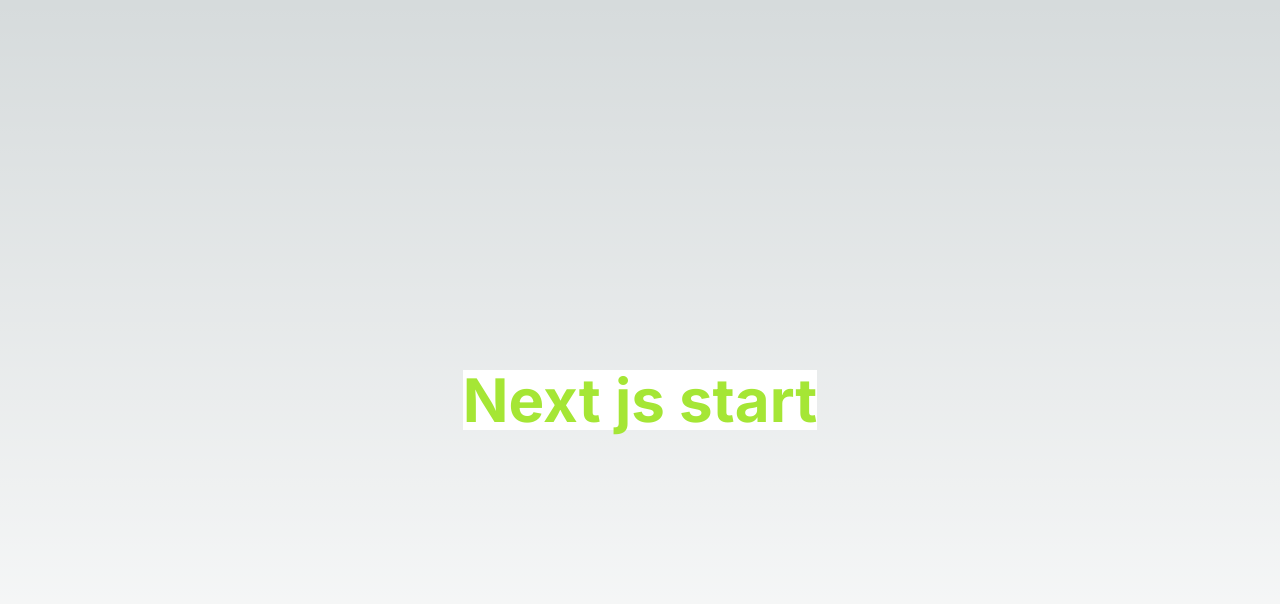
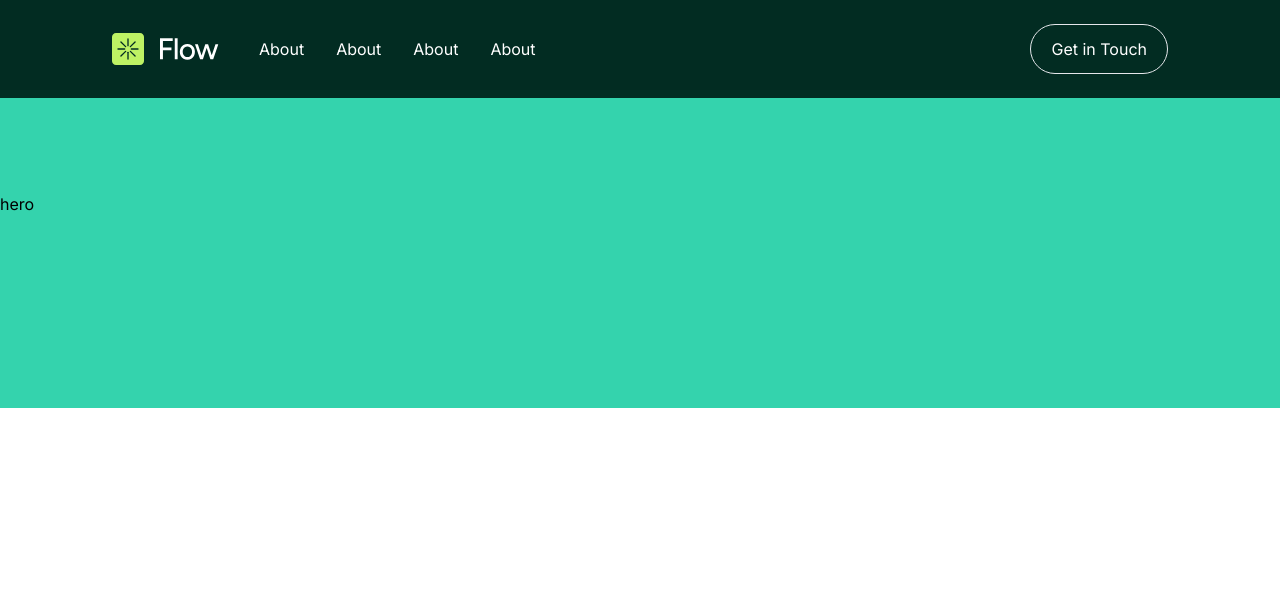
Before and after one commit to Nikolas-Vardeberg/sanity, a Next.js app: page / in a window 1280 px wide. Shown: the top 604 px of the page. Built offline with nearby package versions, Linux system fonts and the light colour scheme.

Commit message:
feat: header component

```diff
--- a/app/globals.css
+++ b/app/globals.css
@@ -1,33 +1,3 @@
 @tailwind base;
-@tailwind components;
-@tailwind utilities;
-
-:root {
-  --foreground-rgb: 0, 0, 0;
-  --background-start-rgb: 214, 219, 220;
-  --background-end-rgb: 255, 255, 255;
-}
-
-@media (prefers-color-scheme: dark) {
-  :root {
-    --foreground-rgb: 255, 255, 255;
-    --background-start-rgb: 0, 0, 0;
-    --background-end-rgb: 0, 0, 0;
-  }
-}
-
-body {
-  color: rgb(var(--foreground-rgb));
-  background: linear-gradient(
-      to bottom,
-      transparent,
-      rgb(var(--background-end-rgb))
-    )
-    rgb(var(--background-start-rgb));
-}
-
-@layer utilities {
-  .text-balance {
-    text-wrap: balance;
-  }
-}
+  @tailwind components;
+  @tailwind utilities;
--- a/app/layout.tsx
+++ b/app/layout.tsx
@@ -1,6 +1,7 @@
 import type { Metadata } from "next";
 import { Inter } from "next/font/google";
 import "./globals.css";
+import Header from "@/components/layout/Header";
 
 const inter = Inter({ subsets: ["latin"] });
 
@@ -16,7 +17,10 @@ export default function RootLayout({
 }>) {
   return (
     <html lang="en">
-      <body className={inter.className}>{children}</body>
+      <body className={inter.className}>
+        <Header />
+        {children}
+      </body>
     </html>
   );
 }
--- a/app/page.tsx
+++ b/app/page.tsx
@@ -1,13 +1,12 @@
+import Logo from "@/components/elements/icons/Logo";
+import Header from "@/components/layout/Header";
+import { Hero } from "@/components/sections/hero/page";
 import Image from "next/image";
 
 export default function Home() {
   return (
     <main className="no-scrollbar">
-      <div className="h-screen w-screen flex justify-center items-center">
-        <h1 className="bg-white text-primary-400 text-6xl font-bold">
-          Next js start
-        </h1>
-      </div>
+      <Hero />
     </main>
   );
 }
--- /dev/null
+++ b/components/elements/icons/Logo.tsx
@@ -0,0 +1,35 @@
+
+
+const Logo = () => {
+    return(
+        <svg width="107" height="40" viewBox="0 0 107 40" fill="none" xmlns="http://www.w3.org/2000/svg">
+        <g clip-path="url(#clip0_2011_1133)">
+            <g clip-path="url(#clip1_2011_1133)">
+                <path d="M0 8C0 5.79086 1.79086 4 4 4H28C30.2091 4 32 5.79086 32 8V32C32 34.2091 30.2091 36 28 36H4C1.79086 36 0 34.2091 0 32V8Z" fill="#BEF264"></path>
+                <rect x="15.3335" y="9.33337" width="1.33333" height="8" rx="0.666667" fill="#022C22"></rect>
+                <rect x="15.3335" y="22.6667" width="1.33333" height="8" rx="0.666667" fill="#022C22"></rect>
+                <rect x="23.071" y="11.9861" width="1.33333" height="8" rx="0.666667" transform="rotate(45 23.071 11.9861)" fill="#022C22"></rect>
+                <rect x="13.6431" y="21.4142" width="1.33333" height="8" rx="0.666667" transform="rotate(45 13.6431 21.4142)" fill="#022C22"></rect>
+                <rect x="18.667" y="20.6667" width="1.33333" height="8" rx="0.666667" transform="rotate(-90 18.667 20.6667)" fill="#022C22"></rect>
+                <rect x="5.3335" y="20.6667" width="1.33333" height="8" rx="0.666667" transform="rotate(-90 5.3335 20.6667)" fill="#022C22"></rect>
+                <rect x="17.4143" y="22.3571" width="1.33333" height="8" rx="0.666667" transform="rotate(-45 17.4143 22.3571)" fill="#022C22"></rect>
+                <rect x="7.98633" y="12.9288" width="1.33333" height="8" rx="0.666667" transform="rotate(-45 7.98633 12.9288)" fill="#022C22"></rect>
+                <path d="M48 30.3072V9.33337H50.9363V30.3072H48ZM50.5468 21.3184V18.6218H59.4457V21.3184H50.5468ZM50.5468 12.03V9.33337H60.7041V12.03H50.5468Z" fill="white"></path>
+                <path d="M62.7685 30.3072V9.33337H65.6149V30.3072H62.7685Z" fill="white"></path>
+                <path d="M75.4295 30.6667C73.9314 30.6667 72.6131 30.3371 71.4745 29.6779C70.3359 28.9988 69.437 28.07 68.7779 26.8914C68.1387 25.7129 67.8191 24.3546 67.8191 22.8165C67.8191 21.2784 68.1387 19.9201 68.7779 18.7416C69.4171 17.5631 70.3059 16.6442 71.4445 15.9851C72.5831 15.3059 73.8915 14.9663 75.3696 14.9663C76.8478 14.9663 78.1561 15.3059 79.2947 15.9851C80.4333 16.6442 81.3222 17.5631 81.9614 18.7416C82.6006 19.9201 82.9202 21.2784 82.9202 22.8165C82.9202 24.3546 82.6006 25.7129 81.9614 26.8914C81.3222 28.07 80.4333 28.9988 79.2947 29.6779C78.1761 30.3371 76.8877 30.6667 75.4295 30.6667ZM75.4295 28.06C76.3284 28.06 77.1274 27.8402 77.8265 27.4008C78.5257 26.9414 79.065 26.3221 79.4445 25.5431C79.844 24.7641 80.0438 23.8552 80.0438 22.8165C80.0438 21.7778 79.844 20.869 79.4445 20.0899C79.065 19.3109 78.5157 18.7017 77.7966 18.2622C77.0775 17.8028 76.2685 17.5731 75.3696 17.5731C74.4508 17.5731 73.6418 17.8028 72.9426 18.2622C72.2435 18.7017 71.6942 19.3109 71.2947 20.0899C70.8952 20.869 70.6955 21.7778 70.6955 22.8165C70.6955 23.8552 70.8952 24.7641 71.2947 25.5431C71.6942 26.3221 72.2535 26.9414 72.9726 27.4008C73.6917 27.8402 74.5107 28.06 75.4295 28.06Z" fill="white"></path>
+                <path d="M98.3944 30.3072L103.458 15.3259H106.305L101.211 30.3072H98.3944ZM88.297 30.3072L93.2708 15.3259H95.8476L90.9337 30.3072H88.297ZM88.0873 30.3072L82.9937 15.3259H85.8701L90.8139 30.3072H88.0873ZM98.3944 30.3072L93.4806 15.3259H96.0873L101.031 30.3072H98.3944Z" fill="white"></path>
+            </g>
+        </g>
+        <defs>
+            <clipPath id="clip0_2011_1133">
+                <rect width="106.667" height="40" fill="white"></rect>
+            </clipPath>
+            <clipPath id="clip1_2011_1133">
+                <rect width="106.667" height="40" fill="white"></rect>
+            </clipPath>
+        </defs>
+    </svg>
+    )
+}
+
+export default Logo
--- /dev/null
+++ b/components/layout/Header.tsx
@@ -0,0 +1,52 @@
+"use client"
+
+import Link from "next/link"
+import Logo from "../elements/icons/Logo"
+import { Menu } from "lucide-react"
+import { useState } from "react"
+import cx from "classnames"
+
+
+const Header = () => {
+    const [showMenu, setShowMenu] = useState(false);
+    const toggleMenu = () => {
+        setShowMenu((prev) => !prev);
+    }
+
+    return(
+        <header className="fixed bg-secondary-950 w-full py-6 border-b sm:border-none">
+            <div className="container flex justify-between">
+                <div className="flex items-center gap-10">
+                    <Link href="/" className="z-10">
+                        <Logo />
+                    </Link>
+                    <nav className={cx("flex gap-8 list-none bg-secondary-950 sm:relative sm:translate-y-0 sm:h-fit sm:w-fit absolute h-screen w-screen right-0 top-0 text-white flex-col items-center transition-all justify-center sm:flex-row",
+                        showMenu === true ? "translate-y-0": "-translate-y-full"
+                    )}>
+                        <li>
+                            <Link href="/">About</Link>
+                        </li>
+                        <li>
+                            <Link href="/">About</Link>
+                        </li>
+                        <li>
+                            <Link href="/">About</Link>
+                        </li>
+                        <li>
+                            <Link href="/">About</Link>
+                        </li>
+                    </nav>
+                </div>
+
+                <div className="flex z-10 space-x-4">
+                    <button onClick={toggleMenu} className="p-3 sm:hidden flex items-center justify-center border rounded-full text-white">
+                        <Menu />
+                    </button>
+                    <button className="border py-3 px-5 rounded-full text-white">Get in Touch</button>
+                </div>
+            </div>
+        </header>
+    )
+}
+
+export default Header
--- /dev/null
+++ b/components/sections/hero/page.tsx
@@ -0,0 +1,9 @@
+
+
+export const Hero = () => {
+    return(
+        <div className="bg-secondary-400 h-fit py-48 flex flex-col gap-32">
+            hero
+        </div>
+    )
+}
--- /dev/null
+++ b/lib/utils.ts
@@ -0,0 +1,6 @@
+import { type ClassValue, clsx } from "clsx"
+import { twMerge } from "tailwind-merge"
+
+export function cn(...inputs: ClassValue[]) {
+  return twMerge(clsx(inputs))
+}
--- a/tailwind.config.ts
+++ b/tailwind.config.ts
@@ -1,11 +1,14 @@
-import type { Config } from "tailwindcss";
+import type { Config } from "tailwindcss"
 
-const config: Config = {
+const config = {
+  darkMode: ["class"],
   content: [
-    "./pages/**/*.{js,ts,jsx,tsx,mdx}",
-    "./components/**/*.{js,ts,jsx,tsx,mdx}",
-    "./app/**/*.{js,ts,jsx,tsx,mdx}",
+    './pages/**/*.{ts,tsx}',
+    './components/**/*.{ts,tsx}',
+    './app/**/*.{ts,tsx}',
+    './src/**/*.{ts,tsx}',
 	],
+  prefix: "",
   theme: {
     container: {
       center: true,
@@ -18,8 +21,9 @@ const config: Config = {
       }
     },
     extend: {
-    backgroundImage: {},
       colors: {
+        background: "hsl(var(--background))",
+        foreground: "hsl(var(--foreground))",
         primary: {
           "50": "#f6fee7",
           "100": "#eafccb",
@@ -49,6 +53,7 @@ const config: Config = {
       },
     },
   },
-  plugins: [],
-};
-export default config;
+  plugins: [require("tailwindcss-animate")],
+} satisfies Config
+
+export default config
```
Also changed, not shown: package.json (+11 -4 lines), components.json (added), hooks/useWindowSize.ts (added), 1 other file (tests, documents, lock files or other folders). Lines whose indentation alone changed are shown as unchanged.
